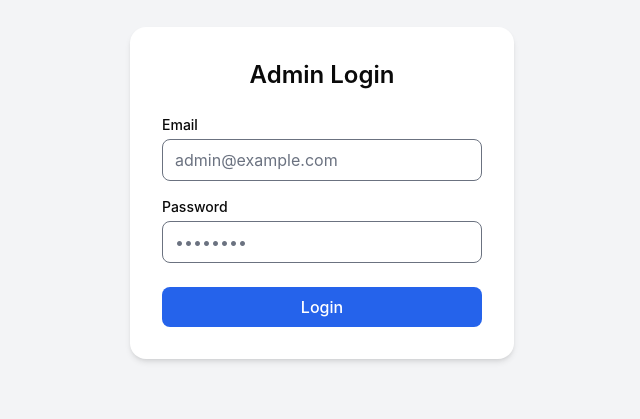
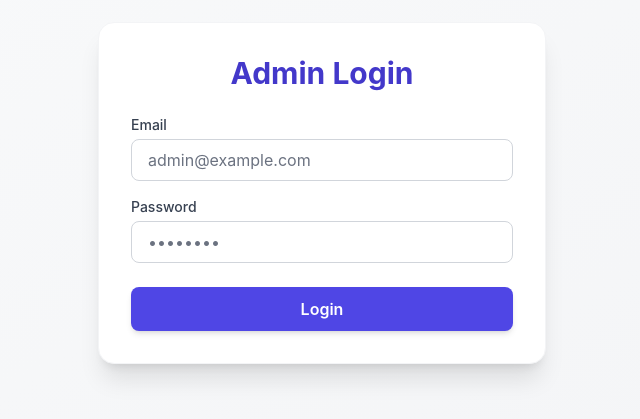
Before and after one commit to Alikhan23M/Humais-MamaG-Portfolio, a Next.js app: page /admin in a window 1280 px wide. Shown: the part 207-626 px from the top of the page, without its empty margins (318-958 px from the left). Built offline with nearby package versions, Linux system fonts and the light colour scheme.

Commit message:
Implement login page according to ui

```diff
--- a/app/admin/page.js
+++ b/app/admin/page.js
@@ -30,12 +30,11 @@ export default function LoginPage() {
         return;
       }
 
-      // Store token in localStorage
+      // Store token & user
       localStorage.setItem("token", data.token);
       localStorage.setItem("user", JSON.stringify(data.user));
 
-      // Redirect to dashboard
-      router.push("/dashboard");
+      router.push("/admin/dashboard");
     } catch (err) {
       setError("Something went wrong. Try again!");
     } finally {
@@ -44,37 +43,45 @@ export default function LoginPage() {
   };
 
   return (
-    <div className="min-h-screen flex items-center justify-center bg-gray-100">
+    <div className="min-h-screen flex items-center justify-center bg-gradient-to-br from-gray-50 to-gray-100">
       <form
         onSubmit={handleSubmit}
-        className="bg-white p-8 rounded-2xl shadow-md w-full max-w-sm"
+        className="bg-white p-8 rounded-2xl shadow-xl w-full max-w-md border border-gray-100"
       >
-        <h1 className="text-2xl font-semibold text-center mb-6">Admin Login</h1>
+        <h1 className="text-3xl font-bold text-center text-indigo-700 mb-6">
+          Admin Login
+        </h1>
 
         {error && (
-          <p className="text-red-500 text-center mb-4 text-sm">{error}</p>
+          <div className="bg-red-50 text-red-600 text-sm p-2 rounded-lg mb-4 text-center">
+            {error}
+          </div>
         )}
 
         <div className="mb-4">
-          <label className="block text-sm font-medium mb-1">Email</label>
+          <label className="block text-sm font-medium text-gray-700 mb-1">
+            Email
+          </label>
           <input
             type="email"
             value={email}
             onChange={(e) => setEmail(e.target.value)}
             required
-            className="w-full px-3 py-2 border rounded-lg focus:outline-none focus:ring-2 focus:ring-blue-500"
+            className="w-full px-4 py-2 border border-gray-300 rounded-lg focus:outline-none focus:ring-2 focus:ring-indigo-500"
             placeholder="admin@example.com"
           />
         </div>
 
         <div className="mb-6">
-          <label className="block text-sm font-medium mb-1">Password</label>
+          <label className="block text-sm font-medium text-gray-700 mb-1">
+            Password
+          </label>
           <input
             type="password"
             value={password}
             onChange={(e) => setPassword(e.target.value)}
             required
-            className="w-full px-3 py-2 border rounded-lg focus:outline-none focus:ring-2 focus:ring-blue-500"
+            className="w-full px-4 py-2 border border-gray-300 rounded-lg focus:outline-none focus:ring-2 focus:ring-indigo-500"
             placeholder="••••••••"
           />
         </div>
@@ -82,7 +89,7 @@ export default function LoginPage() {
         <button
           type="submit"
           disabled={loading}
-          className="w-full bg-blue-600 hover:bg-blue-700 text-white font-medium py-2 rounded-lg transition disabled:opacity-50"
+          className="w-full bg-indigo-600 hover:bg-indigo-700 text-white font-semibold py-2.5 rounded-lg transition disabled:opacity-50 shadow-md"
         >
           {loading ? "Logging in..." : "Login"}
         </button>
```
